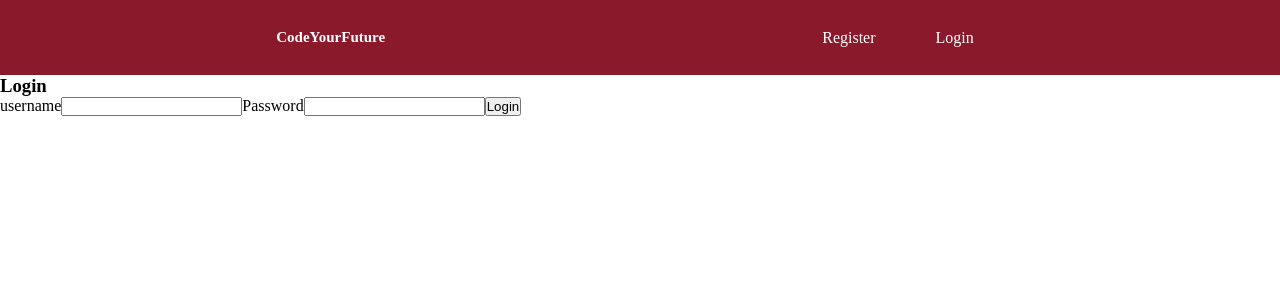
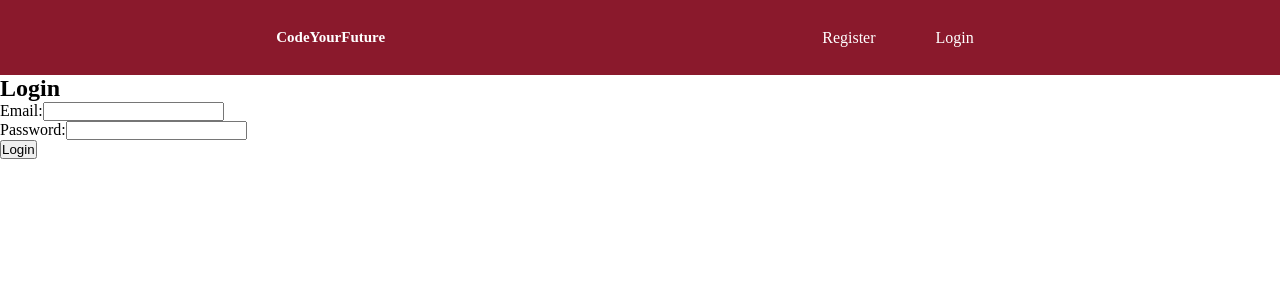
Before and after one commit to Fatimohkuforiji1/modest-buffalo-quizz, a React (Create React App) app in the folder client/: page /login in a window 1280 px wide. Shown: the top 300 px of the page. Built offline with nearby package versions, Linux system fonts and the light colour scheme.

Commit message:
Added route to the Login component

```diff
--- a/client/src/Component/login.js
+++ b/client/src/Component/login.js
@@ -2,47 +2,76 @@ import React, { useState, useContext } from "react";
 import { AuthContext } from "../Context/AuthContext";
 import QuestionMultipleChoice from "../QuizComponent/QuestionMultipleChoice";
 
-const LoginDetails = () => {
+function LoginForm () {
+  const { authenticate } = useContext(AuthContext);
+  const [details, setDetails] = useState({ email: "", password: "" });
+  const [user, setUser] = useState({ email: "", password: "" });
+  const [error, setError] = useState("");
 
-
-  const { authenticate } = useContext(AuthContext);
-
-  const [username, setUserName] = useState("");
-  const [password, setPassword] = useState("");
-
-  function handleSubmit(e) {
+  async function submitHandler(e){
     e.preventDefault();
+    Login(details)
+const userLogin = {email, password }
+const res = await fetch("http://localhost:3100/api/login",{
+ method: "POST",
+ body: JSON.stringify(userLogin),
+ headers: {
+        "Content-type": "application/json"
     }
+})
+console.log(res)
+  }
+ const Login = (details) => {
+    if (details.email === user.email && details.password === user.password) {
+      console.log("Logged in");
+      setUser({
+        email: details.email,
+      });
+    } else {
+      console.log("Details do not match");
+      setError("Details do not match");
+    }
+  };
 
   return (
-    <div>
-      <form className="Login" onSubmit={handleSubmit}>
-        <h3>Login</h3>
-        <label>
-          username
+     <form onSubmit={submitHandler}>
+      <div className="form-head">
+        <h2>Login</h2>
+        {error !== "" ? <div className="error">{error}</div> : ""}
+         <div className="form-list">
+          <label name="email">Email:</label>
           <input
             type="email"
-            name="username"
-            value={username}
-            onChange={(e) => setUserName(e.target.value)}
+            name="email"
+            id="email"
+            onChange={(e) => setDetails({ ...details, email: e.target.value })}
+            value={details.email}
           />
-        </label>
-        <label>
-          Password
+
+          <div className="form-list">
+            <label name="password">Password:</label>
             <input
               type="password"
               name="password"
-            value={password}
-            onChange={(e) => setPassword(e.target.value)}
+              id="password"
+              onChange={(e) =>
+                setDetails({ ...details, password: e.target.value })
+              }
+              value={details.password}
             />
-        </label>
+          </div>
+         {/* <input type="submit" value="LOGIN" /> */}
+          {/* <button onClick={Logout}>Logout</button> */}
            <button onClick={()=> authenticate()} type="submit">Login</button>
+        </div>
+      </div>
+    </form>
+  );
+}
+export default LoginForm;
 
 
-
-      </form>
-    </div>
-  );
-};
-
-export default LoginDetails;
+//  client / src / App.js;
+//  modified: client / src / Component / allRegisterFiles.js;
+//  modified: client / src / Component / login.js;
+//  modified: server / api.js;
```
Lines whose indentation alone changed are shown as unchanged.
